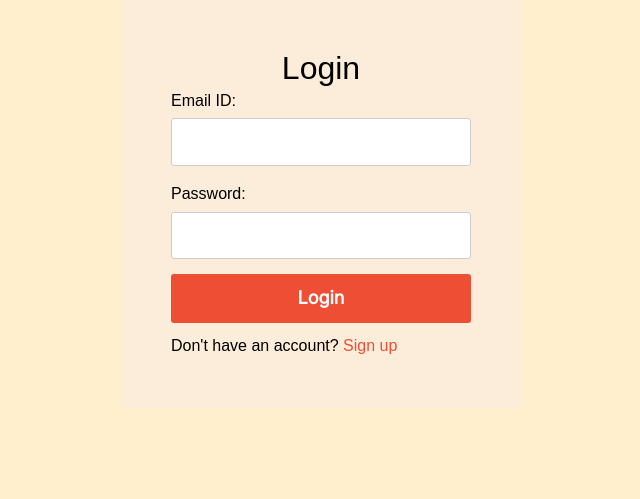
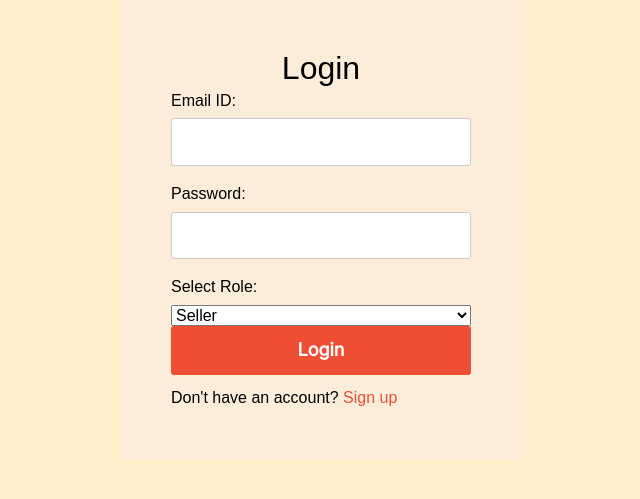
Before and after one commit to NanoTcodes/Shopping-Website, a Flask app: page / in a window 1280 px wide. Shown: the part 109-608 px from the top of the page, without its empty margins (319-959 px from the left). Run offline with Flask 3, Linux system fonts and the light colour scheme; some libraries are stand-ins or nearby versions; some web fonts are replaced.

Commit message:
fixed seller and buyer login

```diff
--- a/app.py
+++ b/app.py
@@ -54,7 +54,7 @@ def sell():
         username=session['username']
         message=f"hello,{username}"
         logged_in=True
-        if session['user_id']=='seller':
+        if session['user_type']=='seller':
             return render_template('sell.html',message=message,logged_in=logged_in)
         else:
             message=f"you are a buyer, login as seller to sell products!"
@@ -80,32 +80,36 @@ def login_validation():
     message = ''
     email = request.form.get('EmailId')
     password = request.form.get('Pass')
+    role=request.form.get("role")
 
     # Check in the Customer table
-    cursor.execute("SELECT * FROM Customer WHERE EmailId = %s AND CustPass = %s", (email, password))
-    customer = cursor.fetchall()
+    if role=='buyer':
+        cursor.execute("SELECT * FROM Customer WHERE EmailId = %s AND CustPass = %s", (email, password))
+        customer = cursor.fetchall()
+        if customer :
+            session['user_id'] = customer[0][0]
+            session['username'] = customer[0][5]  # You may adjust this index if needed
+            session['user_type'] = 'customer'  # Add a user type
+            session['message'] = 'Logged in successfully as a customer'
+            return redirect('/home')
+        else:
+            session['message'] = 'Invalid credentials'
+            return redirect('/')
+    else :
+    # Check in the Seller table
+        cursor.execute("SELECT * FROM Sellerretailer WHERE EmailId = %s AND SellPass = %s", (email, password))
+        seller = cursor.fetchall()
+        if seller:
+        # If the user is found in the Seller table
+            session['user_id'] = seller[0][0]
+            session['username'] = seller[0][5]  # Adjust this index accordingly
+            session['user_type'] = 'seller'  # Add a user type
+            session['message'] = 'Logged in successfully as a seller'
+            return redirect('/home')
+        else:
+            session['message'] = 'Invalid credentials'
+            return redirect('/')
 
-    # Check in the Seller table
-    cursor.execute("SELECT * FROM Sellerretailer WHERE EmailId = %s AND SellPass = %s", (email, password))
-    seller = cursor.fetchall()
-
-    if customer:
-        # If the user is found in the Customer table
-        session['user_id'] = customer[0][0]
-        session['username'] = customer[0][5]  # You may adjust this index if needed
-        session['user_type'] = 'customer'  # Add a user type
-        session['message'] = 'Logged in successfully as a customer'
-        return redirect('/home')
-    elif seller:
-        # If the user is found in the Seller table
-        session['user_id'] = seller[0][0]
-        session['username'] = seller[0][5]  # Adjust this index accordingly
-        session['user_type'] = 'seller'  # Add a user type
-        session['message'] = 'Logged in successfully as a seller'
-        return redirect('/home')
-    else:
-        session['message'] = 'Invalid credentials'
-        return redirect('/')
 @app.route('/add_user',methods=['POST'])
 def add_user():
     email=request.form.get('email_reg')
@@ -113,27 +117,40 @@ def add_user():
     confirmPassword=request.form.get('confirmPassword')
     phone=request.form.get('phone_reg')
     role = request.form.get('role') #implement logic that a person can be both buyer and seller hence can use same email for both accounts,right now it searches only for an email in the customer table
-    cursor.execute("SELECT * FROM Customer WHERE EmailId LIKE '{}'".format(email))
-    account = cursor.fetchone()
-    if account:
-        session['message'] = 'Account already exists !'
-        return redirect('/') #or go to login page if this is not working
-    elif not re.match(r'[^@]+@[^@]+\.[^@]+', email):
-        session['message'] = 'Invalid email address !'
-        return redirect('/')
-    elif password!=confirmPassword:
-        session['message']="password and confirm password do not match"
-        return redirect('/')
+    if role == "buyer":
+        print("haha")
+        cursor.execute("SELECT * FROM Customer WHERE EmailId LIKE '{}'".format(email))
+        account = cursor.fetchone()
+        if account:
+            session['message'] = 'Account already exists !'
+            return redirect('/') #or go to login page if this is not working
+        elif not re.match(r'[^@]+@[^@]+\.[^@]+', email):
+            session['message'] = 'Invalid email address !'
+            return redirect('/')
+        elif password!=confirmPassword:
+            session['message']="password and confirm password do not match"
+            return redirect('/')
+        else:
+            cursor.execute("INSERT INTO Customer (FirstName, LastName, Age, Gender, EmailId, Contact, ShippingAddress, Pincode_Shipping, City_Shipping, BillingAddress, Pincode_Billing, City_Billing, CustPass) VALUES (NULL, NULL, NULL, NULL,'{}','{}',NULL, NULL, NULL, NULL, NULL, NULL,'{}')".format(email,phone,password))
+            conn.commit()
+            session['message']= 'You have successfully registered as a buyer !'
     else:
-            if role=="buyer":
-                cursor.execute("INSERT INTO Customer (FirstName, LastName, Age, Gender, EmailId, Contact, ShippingAddress, Pincode_Shipping, City_Shipping, BillingAddress, Pincode_Billing, City_Billing, CustPass) VALUES (NULL, NULL, NULL, NULL,'{}','{}',NULL, NULL, NULL, NULL, NULL, NULL,'{}')".format(email,phone,password))
-                conn.commit()
-                session['message']= 'You have successfully registered as a buyer !'
-            else:
-                cursor.execute("INSERT INTO SellerRetailer (FirstName, LastName, Age, Gender, EmailId, Contact,PaymentInfo,BillingAddress,SellPass) VALUES (NULL, NULL, NULL, NULL,'{}','{}', NULL, NULL,'{}')".format(email,phone,password))
-                conn.commit()
-                session['message']= 'You have successfully registered as a seller !'
+        cursor.execute("SELECT * FROM SellerRetailer WHERE EmailId LIKE '{}'".format(email))
+        account = cursor.fetchone()
+        if account:
+            session['message'] = 'Account already exists !'
+            return redirect('/') #or go to login page if this is not working
+        elif not re.match(r'[^@]+@[^@]+\.[^@]+', email):
+            session['message'] = 'Invalid email address !'
             return redirect('/')
+        elif password!=confirmPassword:
+            session['message']="password and confirm password do not match"
+            return redirect('/')
+        else:
+            cursor.execute("INSERT INTO SellerRetailer (FirstName, LastName, Age, Gender, EmailId, Contact,PaymentInfo,BillingAddress,SellPass) VALUES (NULL, NULL, NULL, NULL,'{}','{}', NULL, NULL,'{}')".format(email,phone,password))
+            conn.commit()
+            session['message']= 'You have successfully registered as a seller !'
+    return redirect('/')
 @app.route('/add_product',methods=["POST"])
 def add_product():
     #if session['user_type']=='seller':
--- a/templates/loginpage.html
+++ b/templates/loginpage.html
@@ -97,8 +97,16 @@
             <label for="email">Email ID:</label>
             <input type="email" id="email" name="EmailId" required>
 
+
+
             <label for="password">Password:</label>
             <input type="password" id="password" name="Pass" required>
+
+            <label for="role">Select Role:</label>
+            <select id="role" name="role">
+                <option value="seller">Seller</option>
+                <option value="buyer">Buyer</option>
+            </select>
 
             <button type="submit">Login</button>
         </form>
```
